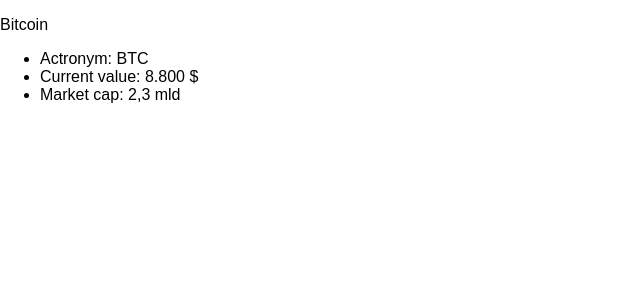
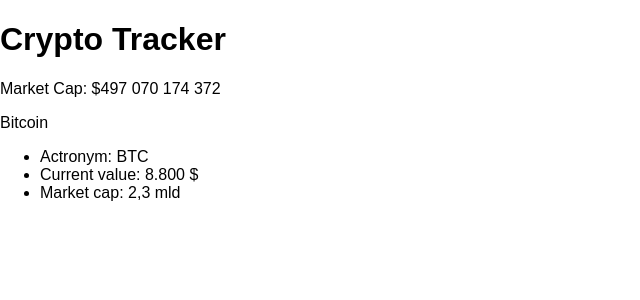
Before and after one commit to mkczarkowski/crypto-tracker, a React (Create React App) app: page / in a window 1280 px wide. Shown: the top 300 px of the page, without its empty margins (0-640 px from the left). Built offline with nearby package versions, Linux system fonts and the light colour scheme.

Commit message:
Create Header component prototype

```diff
--- a/src/components/Header/Header.js
+++ b/src/components/Header/Header.js
@@ -0,0 +1,10 @@
+import React from "react";
+
+const Header = () => (
+  <div>
+    <h1>Crypto Tracker</h1>
+    <p>Market Cap: $497 070 174 372</p>
+  </div>
+);
+
+export default Header;
--- a/src/containers/App.js
+++ b/src/containers/App.js
@@ -1,11 +1,13 @@
 import React, { Component } from "react";
 
 import Coin from "../components/CoinList/Coin/Coin";
+import Header from "../components/Header/Header";
 
 class App extends Component {
   render() {
     return (
-      <div className="App">
+      <div>
+        <Header />
         <Coin />
       </div>
     );
```
